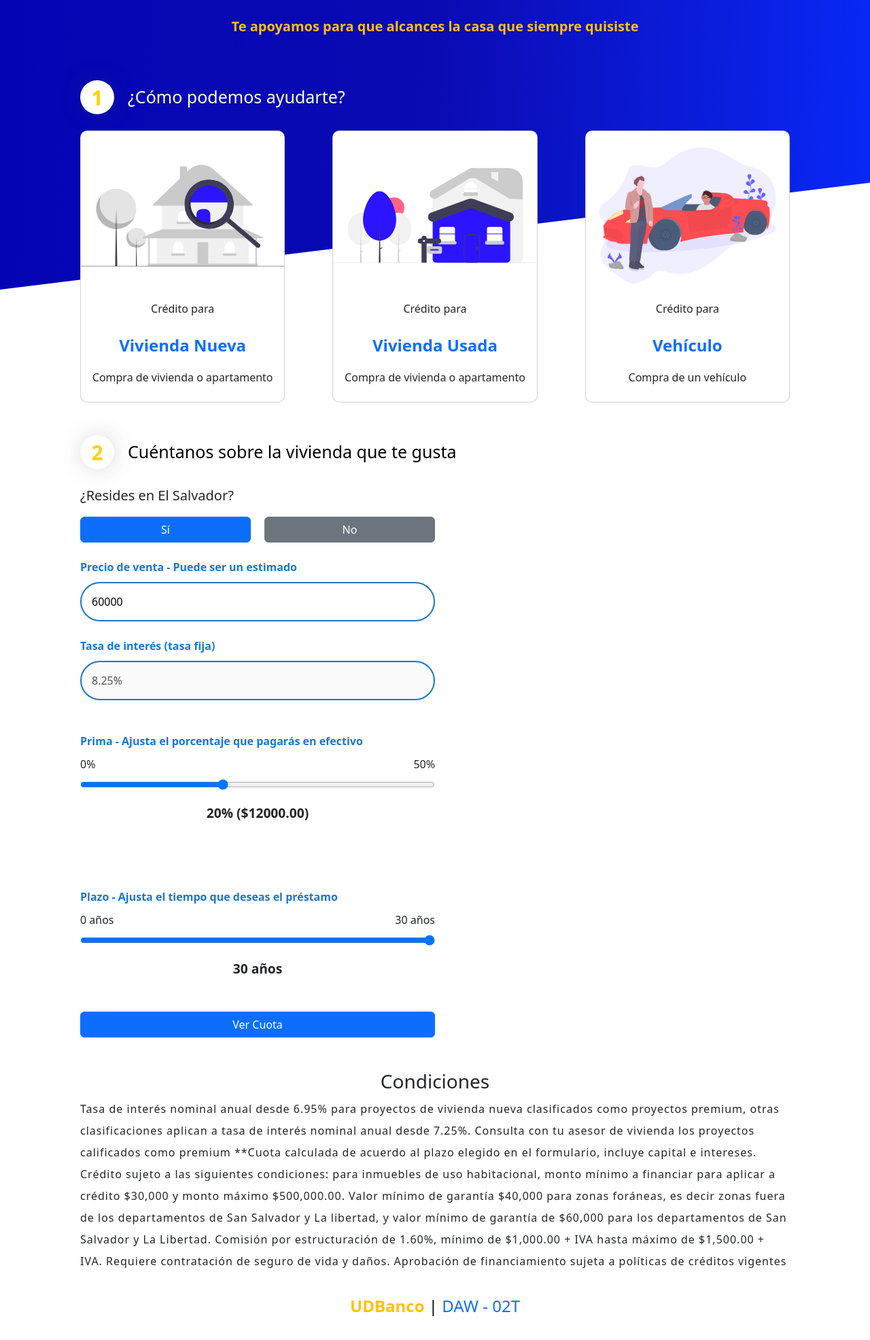
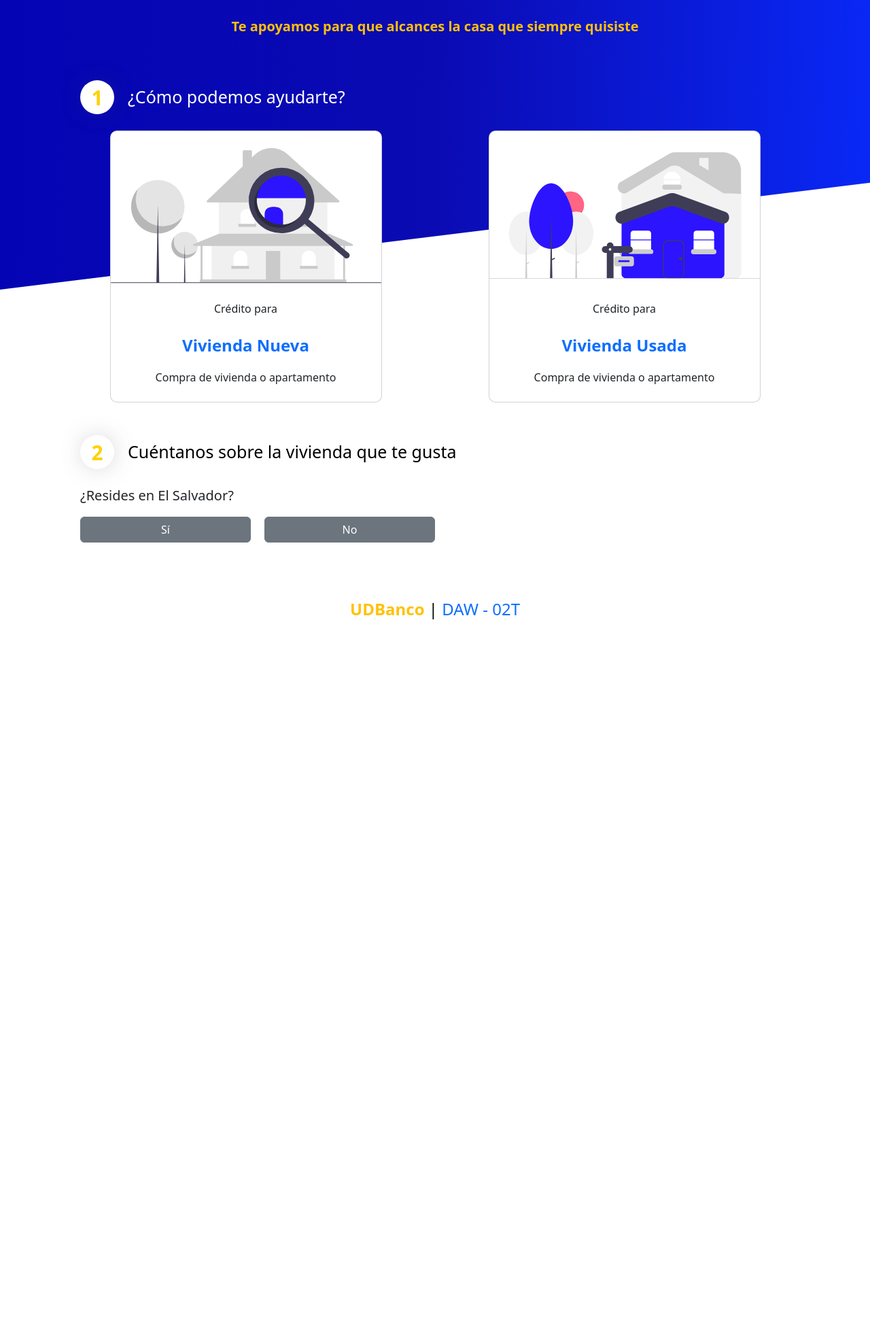
Before and after one commit to JosuEduard/DAW404, a PHP site: page / in a window 1280 px wide; the page is wider, and only the part inside the window is pictured. Shown: the part 150-2121 px from the top of that part at 68% size. After the commit the page ends 1061 px from the top of that part, so only its background shows below. Run offline with PHP 8.4, Linux system fonts and the light colour scheme.

Commit message:
Ejercicio terminado

```diff
--- a/Control-de-lecura-2/css/styles.css
+++ b/Control-de-lecura-2/css/styles.css
@@ -43,7 +43,7 @@ body {
   left: -60px;
 }
 .card-layout{
-  justify-content: space-between;
+  justify-content: space-around;
   display: flex;
   gap: 70px;
 }
@@ -66,7 +66,8 @@ body {
 }
 
 .card-vivienda.active{
-  border: 5px solid blue;
+  box-shadow: inset 0 0 0 5px #ffd107;
+  transition: 0.5s ease-in;
 }
 
 .number {
@@ -106,6 +107,7 @@ form {
   color: var(--secondary-color);
   margin-bottom: 10px;
 }
+
 .custom-input {
   width: 100%;
   padding: 15px;
@@ -199,7 +201,7 @@ form {
 }
 
 #resultadoTexto {
-  font-size: 14px;
+  font-size: 16px;
   line-height: 1.6;
   background-color: #f9f9f9;
   padding: 10px;
@@ -221,3 +223,38 @@ form {
 #cerrarResultados:hover {
   background-color: #333978e4;
 }
+
+#condicion{
+  display: none;
+}
+
+.btnResidencia{
+  background-color: rgba(60, 60, 60, 0.89); !important
+}
+
+.msgError{
+  color: darkred;
+  font-weight: bold;
+}
+
+#formulario{
+  display: none;
+}
+
+#tablaAmortizacion{
+  font-size: 12px;
+  width: 80%;
+  margin: 0 auto;
+  border: gray;
+  table-layout: fixed;
+}
+
+#TableSection{
+  display: none;
+}
+
+#tablaAmortizacion th  {
+  background-color: #0505B1F9;
+  color: white;
+  font-size: 16px;
+}
--- a/Control-de-lecura-2/index.html
+++ b/Control-de-lecura-2/index.html
@@ -62,18 +62,6 @@
           <p class="card-text">Compra de vivienda o apartamento</p>
         </div>
       </div>
-
-      <!-- Credito para un vehiculo -->
-      <div id="vehiculo" class="card card-vivienda">
-        <div class="d-flex justify-content-center mt-4">
-          <img src="img/carro.svg" class="card-img-top img-fluid" alt="Casa nueva">
-        </div>
-        <div class="card-body d-flex flex-column align-items-center justify-content-evenly">
-          <p class="card-text">Crédito para</p>
-          <p class="card-title text-primary fw-bold fs-4">Vehículo</p>
-          <p class="card-text">Compra de un vehículo</p>
-        </div>
-      </div>
     </section>
 
     <!-- Paso número dos -->
@@ -87,38 +75,46 @@
 
     <p class="mt-4 fs-5 fw-lighter">¿Resides en El Salvador?</p>
     <div class="botones d-flex w-50">
-      <button class="btn btn-primary w-50">Sí</button>
-      <button class="btn btn-secondary w-50">No</button>
+      <button class="btn btn-secondary w-50 btnResidencia" id="btnSi">Sí</button>
+      <button class="btn btn-secondary btn-primary w-50 btnResidencia" id="btnNo">No</button>
     </div>
+    <div id="formulario">
       <form class="mt-4 w-50">
         <label for="precio" class="input-label">Precio de venta - Puede ser un estimado</label>
-      <input type="number" id="precio" class="custom-input" value="60000" max="100000" min="0" oninput="calcular()">
-
-      <label for="interes" class="input-label pt-4">Tasa de interés (tasa fija)</label>
-      <input type="text" id="interes" class="custom-input" placeholder="" value="8.25%" disabled>
+        <input type="number" id="precio" class="custom-input" max="500000" min="30000" value="0" oninput="calcular()">
+        <p id="error" class="msgError"></p>
+        <div class="div-rangos pt-5 mb-5">
+          <label class="input-label">Tasa de Interés - Ajusta la tasa de interés del crédito</label>
+          <div class="slider-label">
+            <span id="minInteres">0%</span><span>20%</span>
+          </div>
+          <input type="range" min="0" max="20" value="0" id="interes" class="slider" step="0.05" oninput="calcular()">
+            <div class="output" id="interes-valor">0%</div>
+        </div>
 
         <div class="div-rangos pt-5 mb-5">
           <label class="input-label">Prima - Ajusta el porcentaje que pagarás en efectivo</label>
           <div class="slider-label">
-          <span>0%</span><span>50%</span>
+            <span id="minPrima">0%</span><span>50%</span>
           </div>
-        <input type="range" min="0" max="50" value="20" id="prima" class="slider" oninput="actualizarPrima()">
+          <input type="range" min="0" max="50" value="0" id="prima" class="slider" oninput="calcular()">
           <div class="output" id="prima-valor">
-          20% ($12,000.00)
+            0% ($0.00)
           </div>
         </div>
         <div class="div-rangos pt-5 mb-5">
           <label class="input-label">Plazo - Ajusta el tiempo que deseas el préstamo</label>
           <div class="slider-label">
-          <span>0 años</span><span>30 años</span>
+            <span>1 años</span><span>30 años</span>
           </div>
-        <input type="range" min="1" max="30" value="30" id="plazo" class="slider" oninput="actualizarPlazo()">
-        <div class="output" id="plazo-valor">30 años</div>
+          <input type="range" min="1" max="30" value="1" id="plazo" class="slider" oninput="calcular()">
+          <div class="output" id="plazo-valor">1 años</div>
         </div>
       </form>
       <button id="imprimirValores" class="btn btn-primary w-50">Ver Cuota</button>
+      <p class="msgError" id="error2"></p>
       <div id="resultadosCuadro" class="results-box">
-      <h4>Resultado de calculo</h4>
+        <h4>Resultado del cálculo</h4>
         <div class="content">
           <div class="text-content">
             <table class="table">
@@ -136,26 +132,35 @@
             </table>
             <pre id="resultadoTexto"></pre>
             <button id="cerrarResultados" class="close-button">Cerrar</button>
+            <button id="generarTabla" class="btn btn-secondary w-100 mt-2">Generar tabla de amortización</button>
           </div>
           <img id="resultadoImagen" src="img/Nueva.svg"
             alt="imagen" />
         </div>
       </div>
+    </div>
+    <!-- Condiciones -->
+    <div class="mt-5 d-flex flex-column align-items-center">
+      <h3 id="condicion">Condiciones</h3>
+      <p id="condiciones" class="fw-light lh-lg" style="letter-spacing: 1px;">
+        </p>
+    </div>
+  </section>
+  <section id="TableSection">
+    <h3 class="text-center text-primary fs-3 text-uppercase pb-3">Tabla de Amortización</h3>
+    <table class="table" id="tablaAmortizacion">
+      <thead>
+      <tr>
+        <th>N° pago</th>
+        <th>Pago de Interés</th>
+        <th>Pago al capital</th>
+        <th>Saldo restante</th>
+      </tr>
+      </thead>
+      <tbody>
 
-    <!-- Condiciones -->
-    <div class="mt-5 d-flex flex-column align-items-center condiciones">
-      <h3>Condiciones</h3>
-      <p id="condiciones" class="fw-light lh-lg" style="letter-spacing: 1px;">
-        Tasa de interés nominal anual desde 6.95% para proyectos de vivienda nueva clasificados como proyectos premium,
-        otras clasificaciones aplican a tasa de interés nominal anual desde 7.25%. Consulta con tu asesor de vivienda
-        los proyectos calificados como premium **Cuota calculada de acuerdo al plazo elegido en el formulario, incluye
-        capital e intereses. Crédito sujeto a las siguientes condiciones: para inmuebles de uso habitacional, monto
-        mínimo a financiar para aplicar a crédito $30,000 y monto máximo $500,000.00. Valor mínimo de garantía $40,000
-        para zonas foráneas, es decir zonas fuera de los departamentos de San Salvador y La libertad, y valor mínimo de
-        garantía de $60,000 para los departamentos de San Salvador y La Libertad. Comisión por estructuración de 1.60%,
-        mínimo de $1,000.00 + IVA hasta máximo de $1,500.00 + IVA. Requiere contratación de seguro de vida y daños.
-        Aprobación de financiamiento sujeta a políticas de créditos vigentes</p>
-    </div>
+      </tbody>
+    </table>
   </section>
 
   <footer>
--- a/Control-de-lecura-2/js/main.js
+++ b/Control-de-lecura-2/js/main.js
@@ -1,106 +1,155 @@
+let eventosOcurrido1 = false;
+let eventosOcurrido2 = false;
+let todoCorrecto = false;
+let mensaje;
+//Código para los rangos de los inputs
+const precioVentaInput = document.getElementById('precio');
+const primaInput = document.getElementById('prima');
+const plazoInput = document.getElementById('plazo');
+let plazo = parseFloat(plazoInput.value);
+const interesInput = document.getElementById('interes');
+const interesValorOutPut = document.getElementById('interes-valor');
+const primaValorOutput = document.getElementById('prima-valor');
+const plazoValorOutput = document.getElementById('plazo-valor');
+
+let montoPrestamo;
+let pagoMensual;
+let InteresValor;
+let textoCondiciones = document.getElementById('condiciones');
+
 //Agregando el borde a las cards dependiendo cuál se selecciona
 const cards = document.querySelectorAll('.card-vivienda');
+
 cards.forEach(card => {
-  card.addEventListener('click', () => {
+  card.addEventListener('click', function() {
     cards.forEach(c => c.classList.remove('active'));
     card.classList.add('active');
 
+        document.getElementById('condicion').style.display = 'block';
+        eventosOcurrido1 = true;
+
+        HabilitarForm();
+
     // verificando si la tarjeta activa es la de vivienda usada
     if (card.id === 'viviendaUsada') {
-      let textoCondiciones = document.getElementById('condiciones');
-      textoCondiciones.innerHTML =
-      "<p>Tasa de interés nominal anual desde 8.25% para compra de vivienda usada. ** Cuota calculada de acuerdo al plazo elegido en el formulario, incluye capital e intereses. Crédito sujeto a las siguientes condiciones: para inmuebles de uso habitacional, monto mínimo a financiar para aplicar a crédito $30,000 y monto máximo $500,000.00. Valor mínimo de garantía $40,000 para zonas foráneas, es decir zonas fuera de los departamentos de San Salvador y La libertad, y valor mínimo de garantía de $60,000 para los departamentos de San Salvador y La Libertad. Comisión por estructuración de 1.60%, mínimo de $1,000.00 + IVA hasta máximo de $1,500.00 + IVA. Requiere contratación de seguro de vida y daños. Aprobación de financiamiento sujeta a políticas de créditos vigentes.</p>";
+        viviendaUsada();
+    } else if (card.id === 'viviendaNueva') { //Verificando si la tarjeta activa es vivienda Nueva
+        viviendaNueva();
     }
   });
 });
 
+//Consideraciones para vivienda Usada
+function viviendaUsada(){
+    textoCondiciones.innerHTML =
+        "<p>Tasa de interés nominal anual desde 8.25% para compra de vivienda usada. Monto mínimo a financiar para aplicar a crédito $30,000 y monto máximo $500,000.00. Si vives en El Salvador, el monto mínimo de prima es del 10% del monton total, si eres extranjero, corresponde al 15%.</p>";
 
-//Código para los rangos de los inputs
-
-const precioVentaInput = document.getElementById('precio');
-const primaInput = document.getElementById('prima');
-const plazoInput = document.getElementById('plazo');
-const primaValorOutput = document.getElementById('prima-valor');
-const plazoValorOutput = document.getElementById('plazo-valor');
-const pagoMensualOutput = document.getElementById('pago-mensual');
-const interesMesOutput = document.getElementById('interes-mes');
-const pagoCapitalOutput = document.getElementById('pago-capital');
-const nuevoSaldoOutput = document.getElementById('nuevo-saldo');
-
-const tasaInteresAnual = 0.0825;
-let saldoPrincipal = 0;
-
-function actualizarPrima() {
-    const precioVenta = parseFloat(precioVentaInput.value);
-    const primaPorcentaje = primaInput.value;
-    const primaValor = (precioVenta * primaPorcentaje) / 100;
-    primaValorOutput.textContent = `${primaPorcentaje}% ($${primaValor.toFixed(2)})`;
-    calcular();
+    document.getElementById('interes').min = '8.25';
+    document.getElementById('minInteres').textContent = '8.25%';
 }
 
-function actualizarPlazo() {
-    const plazo = plazoInput.value;
+//Consideraciones para vivienda Nueva
+function  viviendaNueva(){
+    textoCondiciones.innerHTML =
+        "<p>Tasa de interés nominal anual desde 7.25% para compra de vivienda nueva. Crédito sujeto a la siguiente condición: monto mínimo a financiar para aplicar a crédito $30,000 y monto máximo $500,000.00. Si vives en El Salvador, el monto mínimo de prima es del 10% del monton total, si eres extranjero, corresponde al 15%.</p>";
+
+    document.getElementById('interes').min = '7.25';
+    document.getElementById('minInteres').textContent = '7.25%';
+}
+
+//Agregando el color de seleccionado al boton dependiendo si la persona vive o no en El Salvador
+const buttons = document.querySelectorAll('.btnResidencia');
+buttons.forEach(button => {
+    button.classList.add('btn-secondary');
+    button.addEventListener('click', function(){
+
+        buttons.forEach(b => b.classList.remove('btn-primary', 'btn-secondary'));
+        buttons.forEach(b => b.classList.add('btn-secondary'));
+
+
+        button.classList.remove('btn-secondary');
+        button.classList.add('btn-primary');
+        eventosOcurrido2 = true;
+
+        HabilitarForm();
+
+        if (button.id === 'btnSi') {
+            document.getElementById('prima').min = '10';
+            document.getElementById('minPrima').textContent = '10%';
+        } else if (button.id === 'btnNo') {
+            document.getElementById('prima').min = '15';
+            document.getElementById('minPrima').textContent = '15%';
+        }
+    });
+});
+
+function HabilitarForm(){
+    if (eventosOcurrido1 && eventosOcurrido2) {
+        document.getElementById('formulario').style.display = 'block';
+        interesInput.disabled = true;
+        plazoInput.disabled = true;
+        primaInput.disabled = true;
+    }
+}
+
+precioVentaInput.addEventListener('input', function(){
+    const error = document.getElementById('error');
+    const precioVenta = parseFloat(precioVentaInput.value)
+    if (precioVenta >= 30000 && precioVenta <= 500000){
+        interesInput.disabled = false;
+        plazoInput.disabled = false;
+        primaInput.disabled = false;
+        error.style.display = 'none';
+        todoCorrecto = true;
+    } else {
+        error.style.display = 'block';
+        error.textContent = 'Debe ingresar un monto válida entre $30,000 y $500,000';
+        interesInput.disabled = true;
+        plazoInput.disabled = true;
+        primaInput.disabled = true;
+    }
+})
+
+function actualizarInteres(interes){
+    interesValorOutPut.textContent = `${interes}%`;
+}
+
+function actualizarPrima(primaPorcentaje, primaValor) {
+    primaValorOutput.textContent = `${primaPorcentaje}% ($${primaValor.toFixed(2)})`;
+}
+
+function actualizarPlazo(plazo) {
     plazoValorOutput.textContent = `${plazo} años`;
-    calcular();
 }
 
 function calcular() {
-    const precioVenta = parseFloat(precioVentaInput.value);
-    const primaPorcentaje = primaInput.value;
-    const plazo = plazoInput.value;
+    let precioVenta;
+    if ((precioVentaInput.value) === '' ) {
+        precioVenta = 0;
+    } else {
+        precioVenta = parseFloat(precioVentaInput.value)  ;
+    }
+    const primaPorcentaje = parseFloat(primaInput.value) ;
+    plazo = parseFloat(plazoInput.value);
+    const interes = parseFloat(interesInput.value);
+    InteresValor = interes / 100;
+    const primaValor = (precioVenta * primaPorcentaje) / 100;
+    montoPrestamo = precioVenta - primaValor;
+    pagoMensual = (montoPrestamo * (InteresValor/12)) / (1 - Math.pow( 12 / (12 + InteresValor), 12*plazo));
 
-    const primaValor = (precioVenta * primaPorcentaje) / 100;
-    const montoPrestamo = precioVenta - primaValor;
+    actualizarPlazo(plazo);
+    actualizarPrima(primaPorcentaje, primaValor);
+    actualizarInteres(interes);
 
-    if (saldoPrincipal === 0) {
-        saldoPrincipal = montoPrestamo;
-    }
-
-    const tasaMensual = tasaInteresAnual / 12;
-    const numeroPagos = plazo * 12;
-
-    const pagoMensual = (montoPrestamo * tasaMensual) / (1 - Math.pow(1 + tasaMensual, -numeroPagos));
-    pagoMensualOutput.textContent = `$${pagoMensual.toFixed(2)}`;
-
-    const interesMes = saldoPrincipal * tasaMensual;
-    interesMesOutput.textContent = `$${interesMes.toFixed(2)}`;
-
-    const pagoCapital = pagoMensual - interesMes;
-    pagoCapitalOutput.textContent = `$${pagoCapital.toFixed(2)}`;
-
-    saldoPrincipal -= pagoCapital;
-    nuevoSaldoOutput.textContent = `$${saldoPrincipal.toFixed(2)}`;
-}
-
-function imprimirValores() {
-    const precioVenta = parseFloat(precioVentaInput.value);
-    const primaPorcentaje = primaInput.value;
-    const plazo = plazoInput.value;
-    const primaValor = (precioVenta * primaPorcentaje) / 100;
-    const montoPrestamo = precioVenta - primaValor;
-
-    const tasaMensual = tasaInteresAnual / 12;
-    const numeroPagos = plazo * 12;
-    const pagoMensual = (montoPrestamo * tasaMensual) / (1 - Math.pow(1 + tasaMensual, -numeroPagos));
-
-    const interesMes = montoPrestamo * tasaMensual;
-    const pagoCapital = pagoMensual - interesMes;
-
-    // Crear un mensaje con los valores
-    const mensaje = `
+        mensaje =`
         Precio de Venta: $${precioVenta.toFixed(2)}
         Prima: ${primaPorcentaje}% ($${primaValor.toFixed(2)})
         Monto del Préstamo: $${montoPrestamo.toFixed(2)}
         Plazo: ${plazo} años
-        Pago Mensual: $${pagoMensual.toFixed(2)}
-        Interés Mensual: $${interesMes.toFixed(2)}
-        Pago de Capital: $${pagoCapital.toFixed(2)}
-    `;
+        Pago Mensual: $${pagoMensual.toFixed(2)}`;
+}
 
-    // Este muesta el mensaje en el cuadro de resultados
-    document.getElementById('resultadoTexto').textContent = mensaje;
-    document.getElementById('resultadosCuadro').style.display = 'block';
-}
+
 
 // Este cierra el cuadro
 document.getElementById('cerrarResultados').addEventListener('click', () => {
@@ -108,10 +157,81 @@ document.getElementById('cerrarResultados').addEventListener('click', () => {
 });
 
 // este imprime
+document.getElementById('imprimirValores').addEventListener('click', function(){
+    document.getElementById('error2').style.display = 'none';
+    if (todoCorrecto) {
+        document.getElementById('resultadoTexto').textContent = mensaje;
+        document.getElementById('resultadosCuadro').style.display = 'block';
+    } else {
+        document.getElementById('error2').textContent = 'Debe completar correctamente los campos'
+        document.getElementById('error2').style.display = 'block';
+    }
+});
 
-document.getElementById('imprimirValores').addEventListener('click', imprimirValores);
+document.getElementById('generarTabla').addEventListener('click', function(){
+    let totalPagos = 12*plazo;
+    let Saldo = montoPrestamo;
+    let numpago = [];
+    let totales = []
+    let totalInteres = 0;
+    let totalCapital = 0;
+
+    for (let i = 0; i < totalPagos; i++) {
+        let PagoInteres = Saldo * InteresValor /12;
+        let PagoCapital = pagoMensual-PagoInteres;
+        Saldo = Saldo - PagoCapital;
+
+        numpago.push({
+            NumPago: i+1,
+            PagoInteres: '$ ' + PagoInteres.toFixed(2),
+            PagoCapital: '$ ' + PagoCapital.toFixed(2),
+            SaldoRestante: '$' + Saldo.toFixed(2),
+        });
+        totalInteres = totalInteres + PagoInteres;
+        totalCapital = totalCapital + PagoCapital;
+    }
+
+    totales.push({
+        TotalInteres: '$ ' + totalInteres.toFixed(2),
+        TotalCapital: '$ ' + totalCapital.toFixed(2),
+    })
+    agregarTabla(numpago, totales);
+});
+
+function agregarTabla(PagoMensual, Totales) {
+    const sectiontable = document.getElementById('TableSection');
+    const tabla = document.getElementById('tablaAmortizacion').getElementsByTagName('tbody')[0];
+    sectiontable.style.display = 'table';
+    tabla.innerHTML = '';
+    PagoMensual.forEach(fila => {
+        const nuevaFila = tabla.insertRow();
+
+        let Num = nuevaFila.insertCell(0);
+        Num.textContent = fila.NumPago;
+
+        let Interes = nuevaFila.insertCell(1);
+        Interes.textContent = fila.PagoInteres;
+
+        let Capital = nuevaFila.insertCell(2);
+        Capital.textContent = fila.PagoCapital;
+
+        let Restante = nuevaFila.insertCell(3);
+        Restante.textContent = fila.SaldoRestante;
+    });
+
+    Totales.forEach(fila => {
+        const nuevaFila = tabla.insertRow();
+
+        let total = nuevaFila.insertCell(0);
+        total.textContent = 'TOTALES';
+
+        let totalInteres = nuevaFila.insertCell(1);
+        totalInteres.textContent = fila.TotalInteres;
+
+        let totalCapital = nuevaFila.insertCell(2);
+        totalCapital.textContent = fila.TotalCapital;
+    })
 
 
-// Inicializar valores
-actualizarPrima();
-actualizarPlazo();
+
+}
```
Lines whose indentation alone changed are shown as unchanged.
